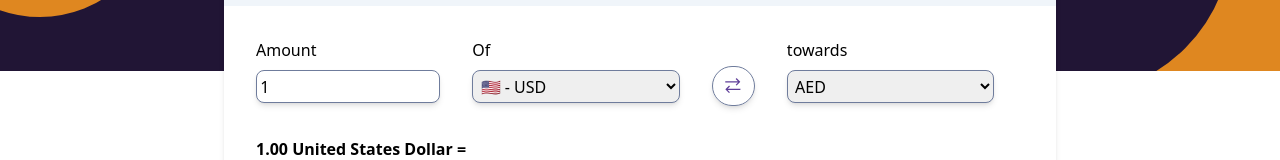
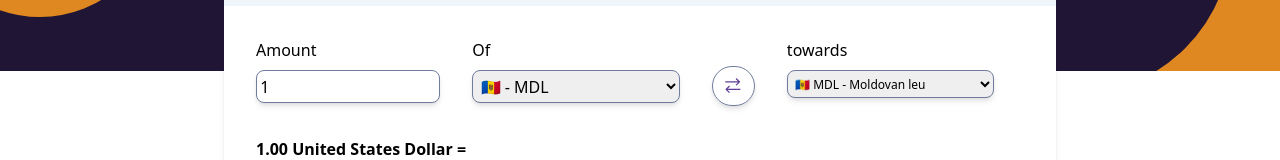
Before and after one commit to Ndukwopeace/CurrencyConvertor, a React (Vite) app in the folder Client/: page / in a window 1280 px wide. Shown: the part 201-361 px from the top of the page. Built offline with nearby package versions, Linux system fonts and the light colour scheme; what @everapi/currencyapi-js would draw is missing.

Commit message:
80% done

```diff
--- a/Client/src/components/CurrencyConverter.jsx
+++ b/Client/src/components/CurrencyConverter.jsx
@@ -7,13 +7,26 @@ import countries from '../../Countries/countries.js'
 
 const CurrencyConverter = () => {
     const [exchangeRate , setExchangeRate] = useState('');
+    const [result , setResult] = useState(1)
+    const [symbol , setSymbol] = useState(null);
     const [amount , setAmount] = useState(1);
     const [currencies , setCurrencies] = useState([]);
-    const [ofCurrency , setOfCurrency] = useState('USD');
-    const [towardsCurrency , setTowardsCurrency] = useState('AED');
-    const [loaded , setLoaded] = useState(false)
+    // of currency States
+    const [ofCurrency , setOfCurrency] = useState('');
+    const [ofCurrencyObject , setOfCurrencyObject] = useState({});
+
+    //  towards currency states
+
+    const [towardsCurrency , setTowardsCurrency] = useState('');
+    const [towardsCurrencyObject , setTowardsCurrencyObject] = useState({});
+
+
+
+    console.log(ofCurrency);
+    console.log(towardsCurrency);
+    console.dir(towardsCurrencyObject)
     useEffect(()=>{
-           setCurrencies([currencies, ...countries]);
+           setCurrencies(countries)
             console.log(currencies)
     },[])
 
@@ -21,8 +34,27 @@ const CurrencyConverter = () => {
 
     const handleSubmit = (e)=>{
          e.preventDefault()
+        // currencyRequests.latest({
+        //     base_currency: ofCurrency,
+        //     currencies: towardsCurrency
+        // })
+        // .then(response =>{
+        //     console.log(response.data)
+        //     console.log(Object.values(Object.values(response.data)[0])[1])
+        //     const rate = Object.values(Object.values(response.data)[0])[1]
+        //     setExchangeRate(rate)
+        //     console.log(amount)
+
+
+        // })
+
+        // const finalValue = amount * Number(exchangeRate);
+        // setResult(finalValue)
+        // console.log(result);
+
 
         }
+
 
     const exchangeCurrency = (e) =>{
         e.preventDefault();
@@ -54,8 +86,7 @@ const CurrencyConverter = () => {
                         className='border border-[#6f7c9c] rounded-lg p-[0.2rem] shadow-md' >
                         {
                             currencies?.map((currency)=>{
-
-                                console.log(Object.keys(currency.currencies || {}))
+                                // console.log(Object.keys(currency.currencies || {}))
                                return  <option value={Object.keys(currency.currencies || {})[0]}> {currency.flag} - {Object.keys(currency.currencies || {})[0]}</option>
                             })
                         }
@@ -65,17 +96,27 @@ const CurrencyConverter = () => {
 
                     <div className='hover:cursor-pointer border border-[#6f7c9c] relative top-[1.7rem]  shadow-md rounded-full  flex items-center justify-center self-baseline  w-[2.7rem] h-[2.5rem]' >
                         <img src={doubleDirectionArrow} alt="" onClick={exchangeCurrency}/>
-
                     </div>
 
 
                     <div className='flex flex-col w-[27%] gap-[0.5rem]'>
                         <label htmlFor="towards">towards</label>
                         <select  name='towards' value={towardsCurrency}
-                        onChange={(e)=>setTowardsCurrency(e.target.value)}
-                        className='border border-[#6f7c9c] rounded-lg p-[0.2rem] shadow-md' >
-                        <option value="USD" > USD</option>
-                        <option value="AED" > AED</option>
+                        onChange={(e)=>{
+                            // setTowardsCurrencyObject(e.target.value)
+                            setTowardsCurrency(e.target.value)
+                        }}
+                        className='border border-[#6f7c9c] rounded-lg p-[0.2rem] shadow-md text-xs ' >
+                      {
+                            currencies?.map((currency)=>{
+                                // console.log(Object.keys(currency.currencies || {}))
+
+                                    return <option  value={Object.keys(currency.currencies || {})[0]} myattribute={Object.values(Object.values(currency.currencies || {})[0] || '' )[0]}
+                                    >{currency.flag}  {Object.keys(currency.currencies || {})[0]} - {Object.values(Object.values(currency.currencies || {})[0] || '' )[0]} </option>
+
+
+                            })
+                        }
                         </select>
 
                     </div>
@@ -86,7 +127,7 @@ const CurrencyConverter = () => {
 
                 <div className=' w-[30%] font-[600] leading-7'>
                     <p >1.00 United States Dollar = <span className='text-[#5E3D98] text-xl'>0,93 <span className='text-[#9d8cb9] ml-[-0.3rem]'>847853 </span></span>Euro</p>
-                    <p className='text-sm'>1 EUR = 1,06527 USD</p>
+                    <p className='text-sm'>1 EUR = 1,06527 USD </p>
                 </div>
                 <div className='flex justify-between'>
                     <div className='w-[65%] bg-[#F2F7FE] text-[0.7rem] flex items-center gap-[0.7rem] px-[0.6rem] py-[0.5rem] text-[#373C49] rounded-lg'>
```
